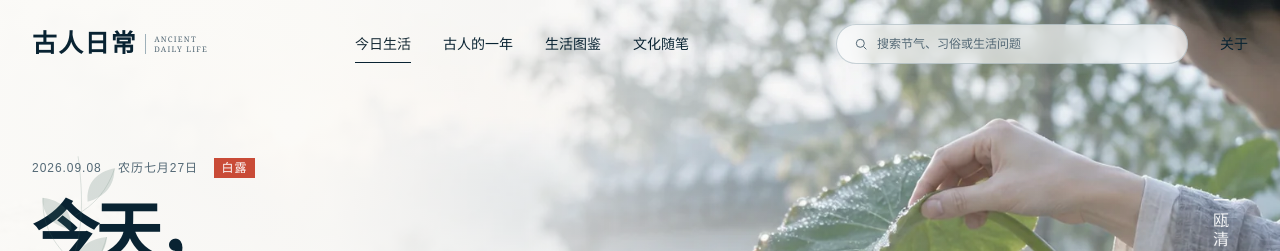
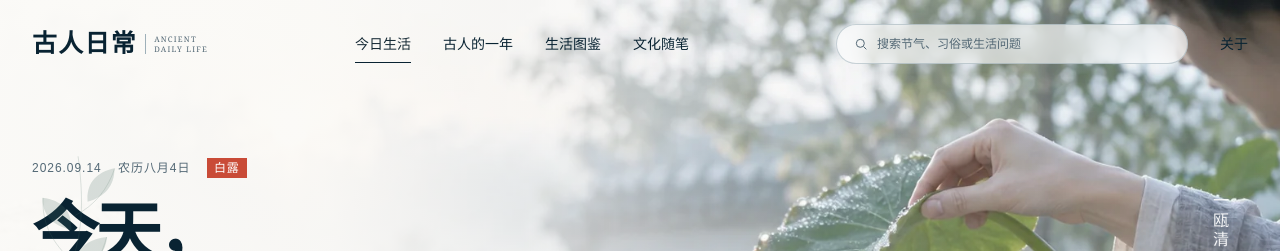
Before and after one commit to queyang0512/sishi-ancient-life, a React (Vite) app in the folder frontend/: page / in a window 1280 px wide. Shown: the top 251 px of the page. Built offline with nearby package versions, Linux system fonts and the light colour scheme; no server answers.

Commit message:
Restore live seasonal date and refresh autumn hero

```diff
--- a/frontend/src/components/SeasonalTheme/SeasonalTheme.tsx
+++ b/frontend/src/components/SeasonalTheme/SeasonalTheme.tsx
@@ -35,7 +35,7 @@ const termHeroImages: Record<string, string> = {
   liqiu: '/images/term-liqiu-v2.webp',
   chushu: '/images/term-chushu-v2.webp',
   bailu: '/images/term-bailu-v2.webp',
-  qiufen: '/images/term-qiufen-v2.webp',
+  qiufen: '/images/season-autumn-v1.jpg',
   hanlu: '/images/term-hanlu-v2.webp',
   shuangjiang: '/images/term-shuangjiang-v2.webp',
   lidong: '/images/term-lidong-v2.webp',
--- a/frontend/src/data/culture.ts
+++ b/frontend/src/data/culture.ts
@@ -76,10 +76,7 @@ const termBoundaries = [
   [1008,'hanlu'],[1023,'shuangjiang'],[1107,'lidong'],[1122,'xiaoxue'],[1207,'daxue'],[1222,'dongzhi'],
 ] as const
 
-// 页面展示目前固定在白露，便于统一检查白露主题素材；恢复真实日期时改为 null。
-const contentPreviewDate: Date | null = new Date(2026, 8, 8)
-
-export function getCurrentSeasonalContext(date = contentPreviewDate ?? new Date()) {
+export function getCurrentSeasonalContext(date = new Date()) {
   const value = (date.getMonth() + 1) * 100 + date.getDate()
   let slug = value < 105 ? 'dongzhi' : 'xiaohan'
   for (const [boundary, candidate] of termBoundaries) if (value >= boundary) slug = candidate
```
